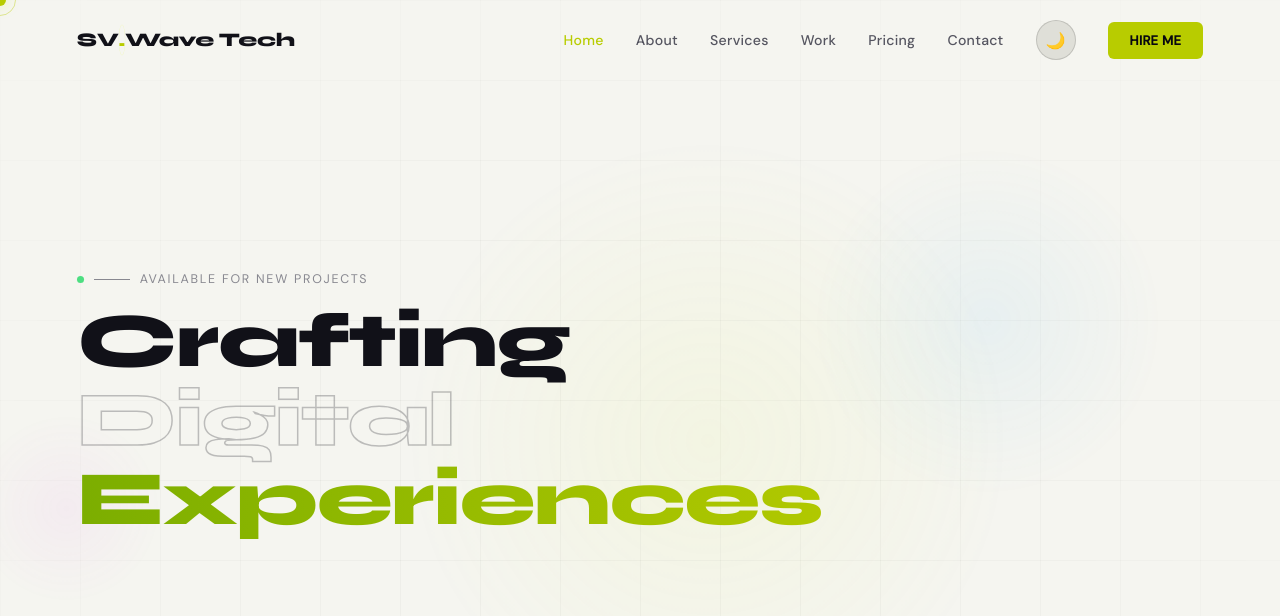
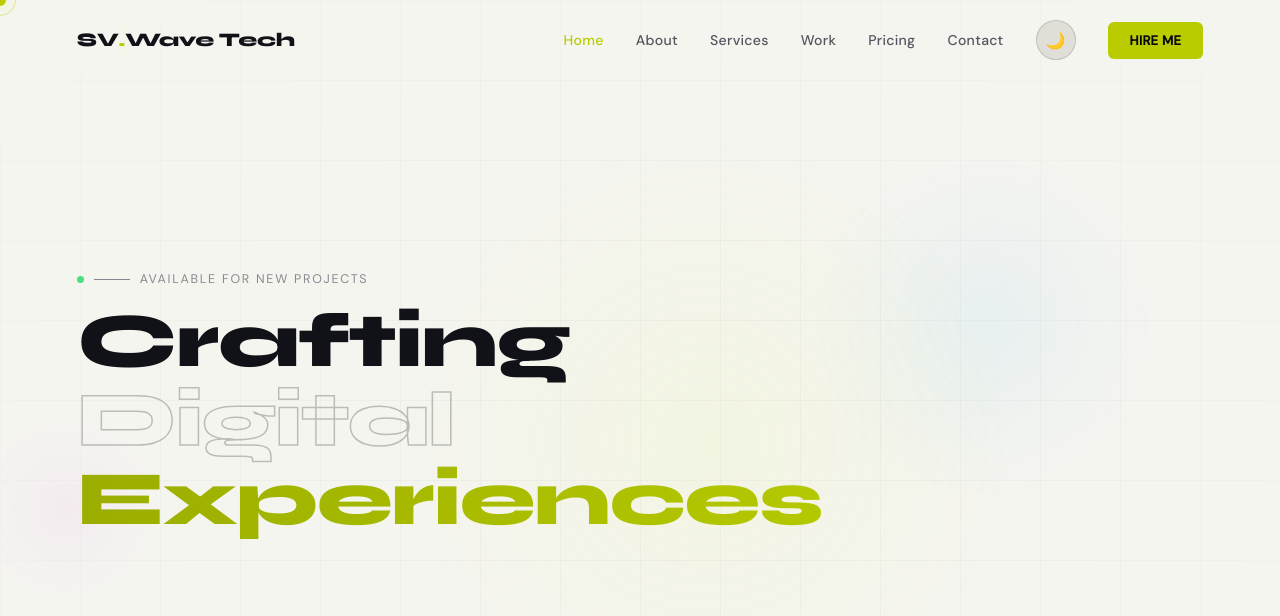
Before and after one commit to svwavetech/Sv.wavetech, a plain HTML site: page index.html in a window 1280 px wide. Both pictures are taken after a click on the button "☀️". Shown: the top 616 px of the page. Drawn offline with nearby package versions, Linux system fonts and the light colour scheme.

Commit message:
Update index.html

```diff
--- a/index.html
+++ b/index.html
@@ -209,7 +209,7 @@
       display:block;
     }
     html.light .hero-title .accent-word{
-      background:linear-gradient(90deg,var(--accent) 0%,#589c00 40%,var(--accent) 100%);
+      background:linear-gradient(90deg,var(--accent) 0%,#8a9c00 40%,var(--accent) 100%);
       background-size:200% auto;
       -webkit-background-clip:text;background-clip:text;
       -webkit-text-fill-color:transparent;
```
